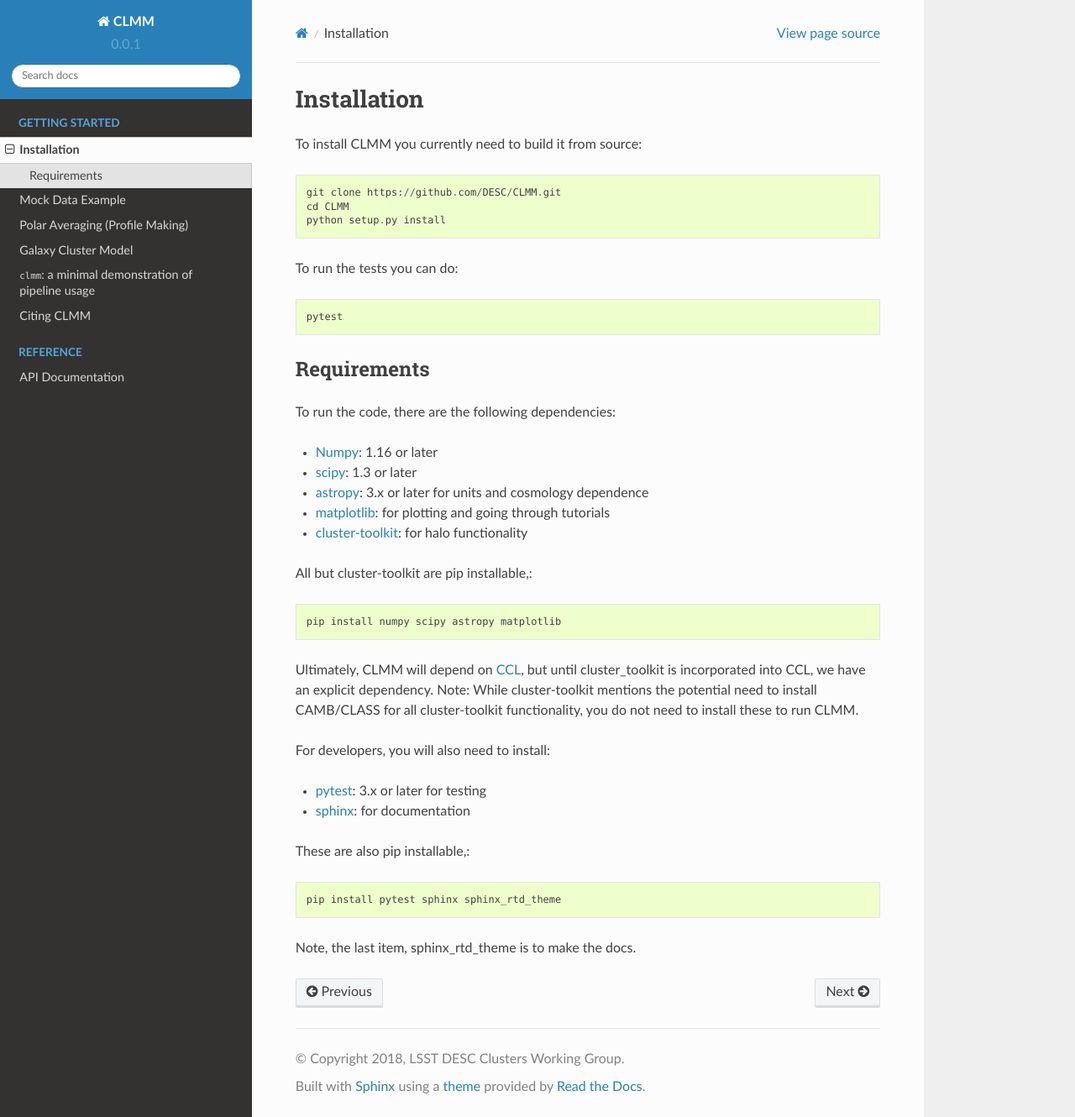
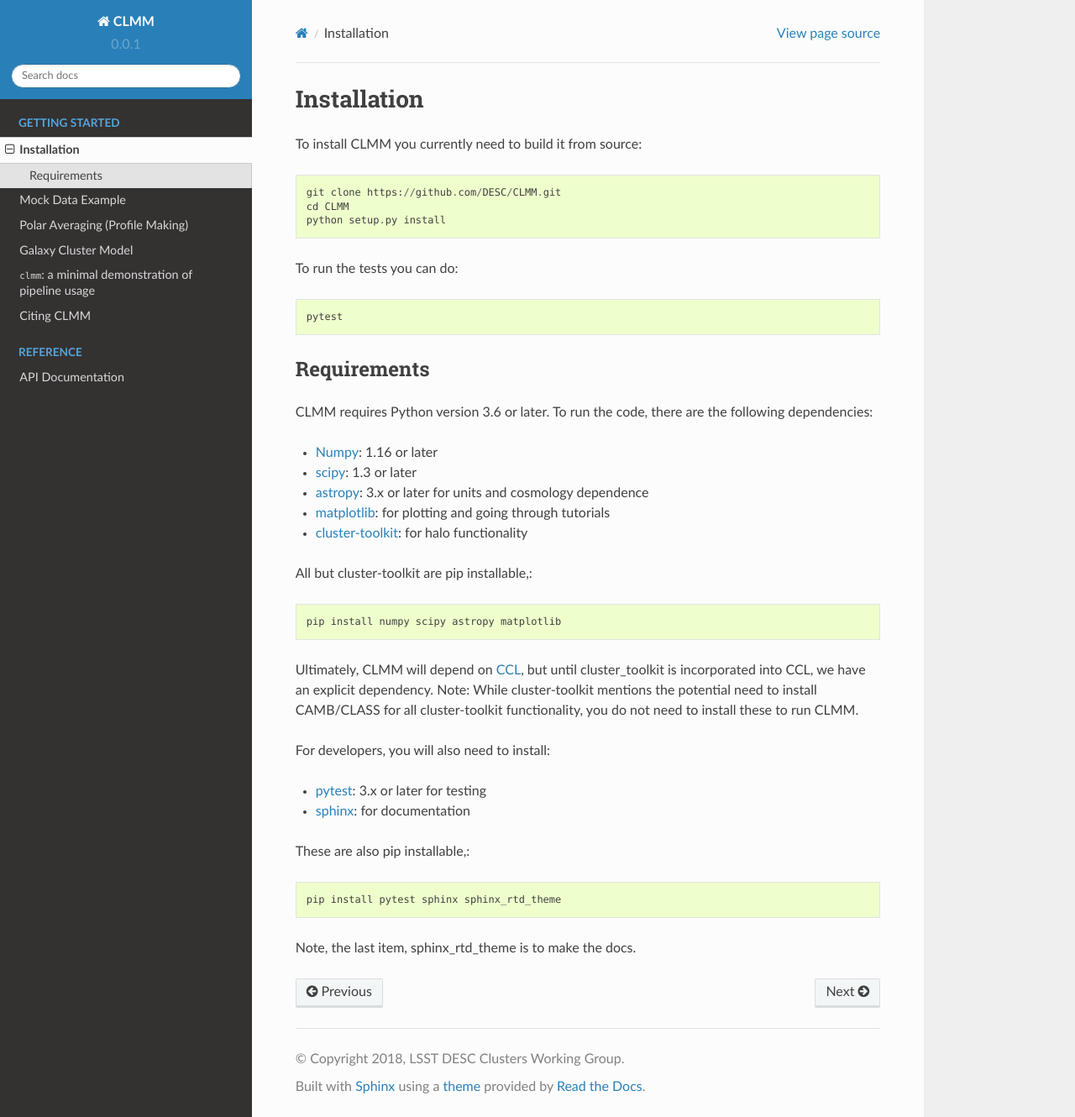
Before and after one commit to LSSTDESC/CLMM, a Sphinx documentation site: the page built from docs/source/installation.rst, in a window 1280 px wide and 1330 px high. Shown: the whole window at 84% size. Built offline with Sphinx 7.4.7 and the Read the Docs theme 2.0.0, drawn with Linux system fonts in a browser that asks for light colours; pages that are not in the unit, such as notebooks, are missing from menus.

Commit message:
Added comment that we require python 3.6 - Shenming tested 3.6 and 3.7

```diff
--- a/docs/source/installation.rst
+++ b/docs/source/installation.rst
@@ -15,7 +15,7 @@ To run the tests you can do::
 Requirements
 ============
 
-To run the code, there are the following dependencies:
+CLMM requires Python version 3.6 or later.  To run the code, there are the following dependencies:
 
 - `Numpy <http://www.numpy.org/>`_: 1.16 or later
 
```
